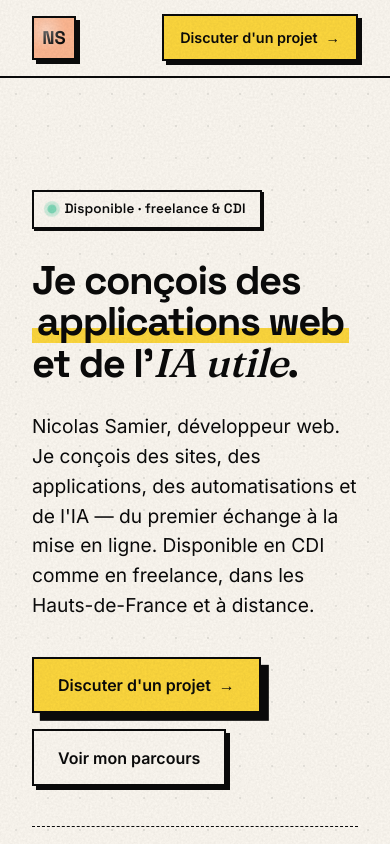
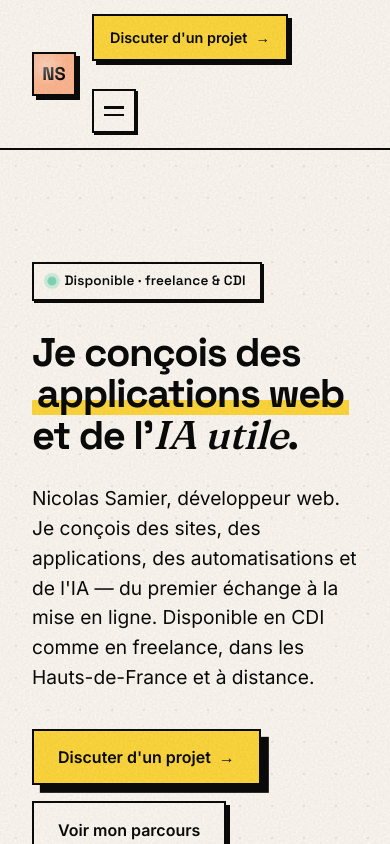
Before and after one commit to Weylland/site-perso, a Next.js app: page / in a window 390 px wide. Shown: the top 844 px of the page. Built offline with nearby package versions, Linux system fonts and the light colour scheme.

Commit message:
fix(nav): add mobile navigation menu
Nav links were hidden below the 820px breakpoint with no
alternative, leaving no way to reach Services, À propos or
Réalisations from a phone without scrolling to the footer.
Add a hamburger toggle with a dropdown panel.

```diff
--- a/src/components/layout/Header.tsx
+++ b/src/components/layout/Header.tsx
@@ -1,8 +1,9 @@
 import Link from "next/link";
+import { MobileMenu } from "./MobileMenu";
 
 export default function Header() {
   return (
-    <header className="sticky top-0 z-[100] bg-cream/90 backdrop-blur-md border-b-[2.5px] border-ink">
+    <header className="relative sticky top-0 z-[100] bg-cream/90 backdrop-blur-md border-b-[2.5px] border-ink">
       <div className="max-w-7xl mx-auto flex items-center justify-between gap-4 px-8 py-[0.9rem]">
         <Link href="/" className="flex items-center gap-3 group">
           <span className="relative inline-flex items-center justify-center w-11 h-11 bg-peach border-[2.5px] border-ink shadow-brutal font-display font-bold text-[1.15rem] overflow-hidden transition-[transform_150ms_ease-out,box-shadow_150ms_ease-out,background-color_200ms_ease-out] group-hover:translate-x-1 group-hover:translate-y-1 group-hover:rotate-[-4deg] group-hover:shadow-none group-hover:bg-sunshine">
@@ -45,6 +46,8 @@ export default function Header() {
               →
             </span>
           </Link>
+
+          <MobileMenu />
         </nav>
       </div>
     </header>
--- /dev/null
+++ b/src/components/layout/MobileMenu.tsx
@@ -0,0 +1,60 @@
+"use client";
+
+import { useState } from "react";
+import Link from "next/link";
+
+const links = [
+  { href: "/", label: "Accueil" },
+  { href: "/services", label: "Services" },
+  { href: "/a-propos", label: "À propos" },
+  { href: "/realisations", label: "Réalisations" },
+  { href: "/contact", label: "Contact" },
+];
+
+export function MobileMenu() {
+  const [open, setOpen] = useState(false);
+
+  return (
+    <div className="min-[820px]:hidden">
+      <button
+        type="button"
+        aria-expanded={open}
+        aria-controls="mobile-nav"
+        aria-label={open ? "Fermer le menu" : "Ouvrir le menu"}
+        onClick={() => setOpen((prev) => !prev)}
+        className="relative inline-flex flex-col items-center justify-center gap-[5px] w-11 h-11 bg-cream border-[2.5px] border-ink shadow-brutal-sm cursor-pointer"
+      >
+        <span
+          aria-hidden
+          className={`block w-5 h-[2.5px] bg-ink transition-transform duration-200 ease-out ${open ? "translate-y-[3.75px] rotate-45" : ""}`}
+        />
+        <span
+          aria-hidden
+          className={`block w-5 h-[2.5px] bg-ink transition-transform duration-200 ease-out ${open ? "-translate-y-[3.75px] -rotate-45" : ""}`}
+        />
+      </button>
+
+      {open && (
+        <nav
+          id="mobile-nav"
+          aria-label="Navigation mobile"
+          className="absolute top-full left-0 w-full bg-cream border-b-[2.5px] border-ink shadow-brutal-lg"
+        >
+          <ul className="max-w-7xl mx-auto flex flex-col px-8 py-4">
+            {links.map(({ href, label }) => (
+              <li key={href} className="border-b border-ink/10 last:border-none">
+                <Link
+                  href={href}
+                  onClick={() => setOpen(false)}
+                  className="block py-3 font-display font-medium text-[1.05rem]"
+                >
+                  {label}
+                </Link>
+              </li>
+            ))}
+          </ul>
+        </nav>
+      )}
+    </div>
+  );
+}
```
Also changed, not shown: 1 other file (tests, documents, lock files or other folders).
